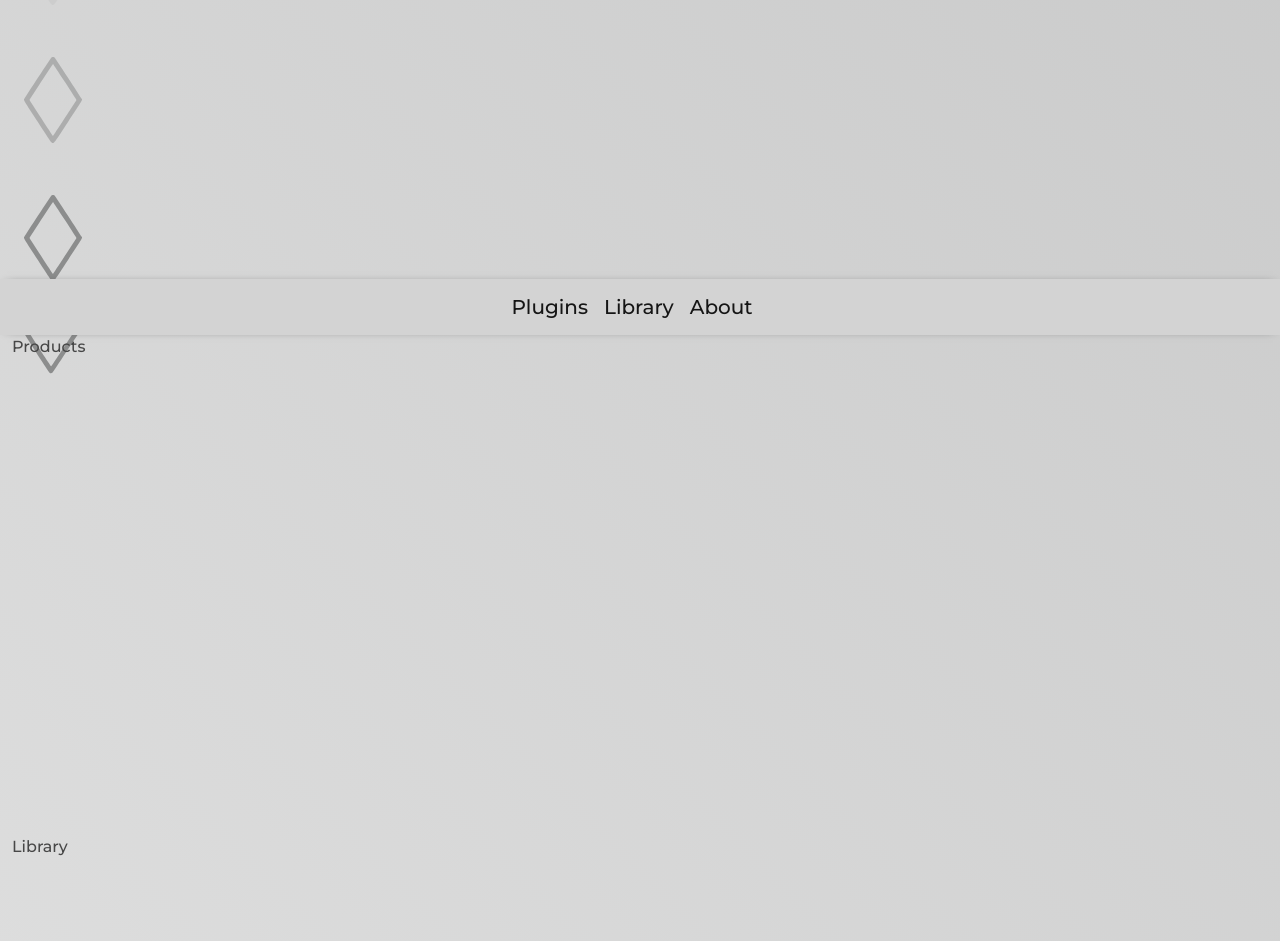
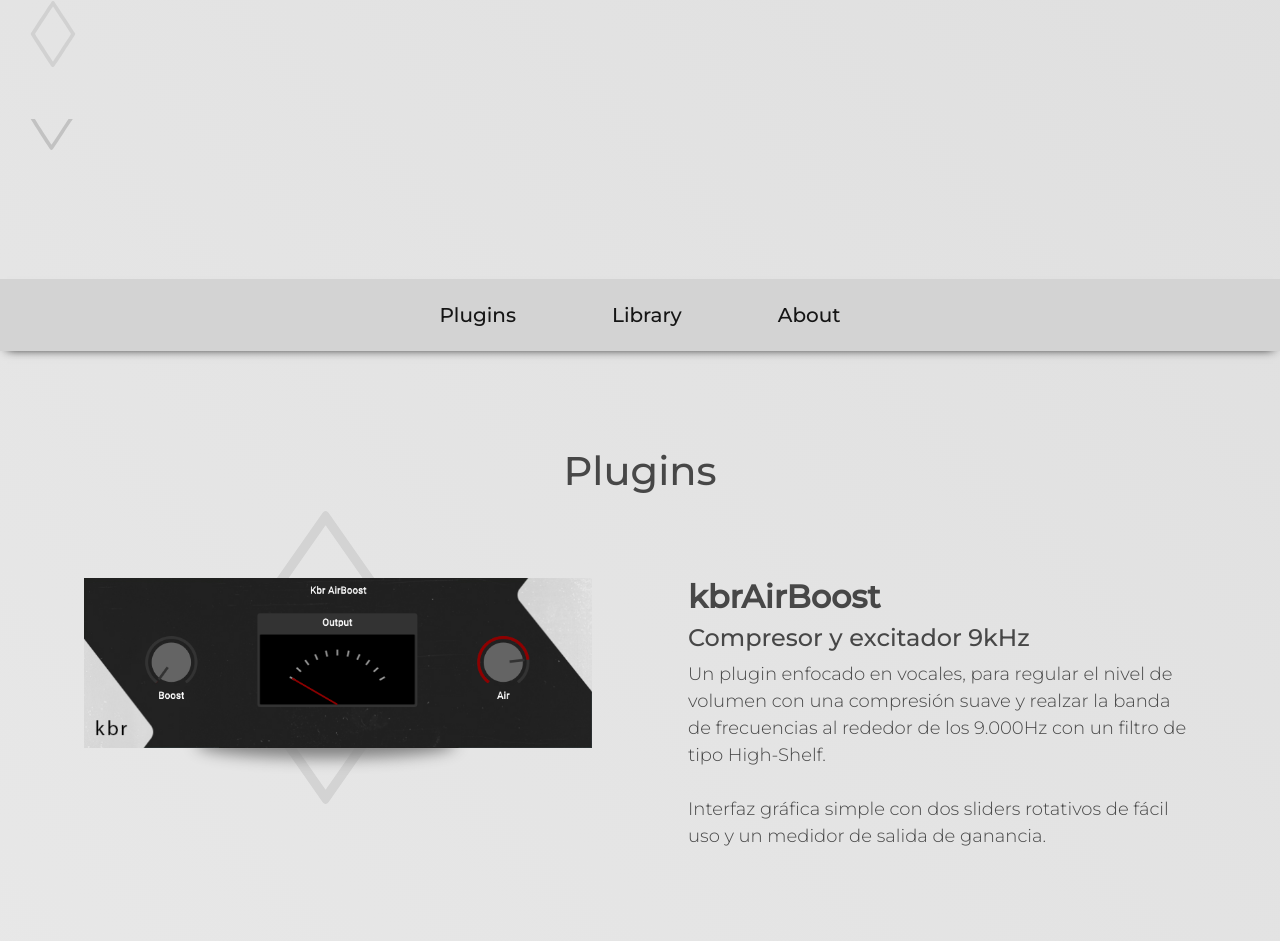
Before and after one commit to GiustiRo/kbrweb, an Angular app: page / in a window 1280 px wide. Shown: the part 521-1462 px from the top of the page. Built offline with nearby package versions, Linux system fonts and the light colour scheme.

Commit message:
creado componente para listar plugins con diferentes estilos.

```diff
--- a/src/app/app.component.html
+++ b/src/app/app.component.html
@@ -4,10 +4,10 @@
 <div class="container-fluid px-0 full-h d-flex align-items-center gradient">
   <div class="col-12 d-flex full-h">
     <div class="col-1">
-      <div class="mt-2 mb-3 my-md-4 mt-lg-4 mb-lg-5 text-center" *ngFor="let svg of rhombs; let i=index">
-        <svg [style]="'animation-delay:' + i + 's'" class="svg-padding" id="svg" xmlns="http://www.w3.org/2000/svg" xmlns:xlink="http://www.w3.org/1999/xlink" width="90" height="90" viewBox="0, 0, 400, 400"><g id="svgg"><path id="path0" d="M192.629 2.539 C 190.447 4.622,73.395 183.048,67.447 193.359 C 62.813 201.391,56.221 189.801,130.317 303.906 C 195.254 403.908,192.431 400.000,199.736 400.000 C 206.120 400.000,204.607 402.104,270.644 301.386 C 343.494 190.276,337.155 201.337,332.553 193.359 C 326.605 183.048,209.553 4.622,207.371 2.539 C 203.443 -1.210,196.557 -1.210,192.629 2.539 M254.688 115.689 C 284.551 161.266,308.984 199.206,308.984 200.000 C 308.984 201.336,200.871 367.179,200.000 367.179 C 199.129 367.179,91.016 201.336,91.016 200.000 C 91.016 198.664,199.129 32.821,200.000 32.821 C 200.215 32.821,224.824 70.112,254.688 115.689 " stroke="none" [attr.fill]="svgcolor" fill-rule="evenodd"></path></g></svg>
+      <div class="mt-2 mb-3 my-md-4 mt-lg-5 mb-lg-5 text-center" *ngFor="let svg of rhombs; let i=index">
+        <svg [style]="'animation-delay:' + i + 's'" class="svg-padding" id="svg" xmlns="http://www.w3.org/2000/svg" xmlns:xlink="http://www.w3.org/1999/xlink" width="70" height="70" viewBox="0, 0, 400, 400"><g id="svgg"><path id="path0" d="M192.629 2.539 C 190.447 4.622,73.395 183.048,67.447 193.359 C 62.813 201.391,56.221 189.801,130.317 303.906 C 195.254 403.908,192.431 400.000,199.736 400.000 C 206.120 400.000,204.607 402.104,270.644 301.386 C 343.494 190.276,337.155 201.337,332.553 193.359 C 326.605 183.048,209.553 4.622,207.371 2.539 C 203.443 -1.210,196.557 -1.210,192.629 2.539 M254.688 115.689 C 284.551 161.266,308.984 199.206,308.984 200.000 C 308.984 201.336,200.871 367.179,200.000 367.179 C 199.129 367.179,91.016 201.336,91.016 200.000 C 91.016 198.664,199.129 32.821,200.000 32.821 C 200.215 32.821,224.824 70.112,254.688 115.689 " stroke="none" [attr.fill]="svgcolor" fill-rule="evenodd"></path></g></svg>
       </div>
-      <div class="mt-0 mb-4 text-center"><svg style="animation-delay: 6s;" class="svg-padding" id="svg" version="1.1" xmlns="http://www.w3.org/2000/svg" xmlns:xlink="http://www.w3.org/1999/xlink" width="90" height="90" viewBox="0, 100, 400,214.67181467181467"><g id="svgg"><path id="path0" d="M61.150 0.656 C 59.266 1.187,178.273 186.524,183.793 191.657 C 188.037 195.604,193.669 195.459,198.059 191.289 C 199.498 189.922,228.344 146.583,262.162 94.981 C 319.295 7.801,323.823 1.124,326.110 0.681 C 329.387 0.045,307.307 -0.122,302.134 0.499 L 298.090 0.985 245.141 81.767 C 216.020 126.197,191.884 162.548,191.506 162.548 C 189.832 162.548,85.009 1.166,86.337 0.633 C 88.009 -0.038,63.535 -0.015,61.150 0.656 " stroke="none" [attr.fill]="svgcolor" fill-rule="evenodd"></path></g></svg></div>
+      <div class="mt-0 mb-4 text-center"><svg style="animation-delay: 6s;" class="svg-padding" id="svg" version="1.1" xmlns="http://www.w3.org/2000/svg" xmlns:xlink="http://www.w3.org/1999/xlink" width="70" height="70" viewBox="0, 100, 400,214.67181467181467"><g id="svgg"><path id="path0" d="M61.150 0.656 C 59.266 1.187,178.273 186.524,183.793 191.657 C 188.037 195.604,193.669 195.459,198.059 191.289 C 199.498 189.922,228.344 146.583,262.162 94.981 C 319.295 7.801,323.823 1.124,326.110 0.681 C 329.387 0.045,307.307 -0.122,302.134 0.499 L 298.090 0.985 245.141 81.767 C 216.020 126.197,191.884 162.548,191.506 162.548 C 189.832 162.548,85.009 1.166,86.337 0.633 C 88.009 -0.038,63.535 -0.015,61.150 0.656 " stroke="none" [attr.fill]="svgcolor" fill-rule="evenodd"></path></g></svg></div>
     </div>
     <div class="col-11 d-flex align-items-center">
       <div class="row">
@@ -17,18 +17,18 @@
     </div>
     </div>
 </div>
-<nav class="navbar sticky-top navbar-light justify-content-center container-shadow">
-  <a class="navbar-brand" href="#plugins">Plugins</a>
-  <a class="navbar-brand" href="#library">Library</a>
-  <a class="navbar-brand" href="#about">About</a>
+<nav class="navbar sticky-top navbar-light justify-content-center container-shadow py-3">
+  <a class="navbar-brand mx-lg-5" href="#plugins">Plugins</a>
+  <a class="navbar-brand mx-lg-5" href="#library">Library</a>
+  <a class="navbar-brand mx-lg-5" href="#about">About</a>
 </nav>
-<div id="plugins" class="container-fluid position-relative" style="height: 500px;">
-  Products
+<div id="plugins" class="container-fluid position-relative py-5 px-lg-5" style="height: auto;">
+  <app-plugins [svgcolor]="svgcolor"></app-plugins>
 </div>
-<div id="library" class="container-fluid position-relative" style="height: 500px;">
-  Library
+<div id="library" class="container-fluid position-relative py-5 px-lg-5" style="height: 500px;">
+  <h1 class="mt-5 text-center">Library</h1>
 </div>
-<div id="about" class="container-fluid position-relative" style="height: 500px;">
-  About
+<div id="about" class="container-fluid position-relative py-5 px-lg-5" style="height: 500px;">
+  <h1 class="mt-5 text-center">About</h1>
 </div>
 </div>
--- a/src/app/app.component.ts
+++ b/src/app/app.component.ts
@@ -7,27 +7,27 @@ import { AfterViewInit, Component, DoCheck, OnInit } from '@angular/core';
 })
 export class AppComponent implements OnInit{
   title = 'kbrweb'
-  svgcolor = "#8c8d8d";
-  rhombs = [1,1,1,1,1]; // 5
+  svgcolor = "#c2c2c2";
+  rhombs = [1,1,1,1]; // 5
 
   ngOnInit(){
     if (window.innerWidth < 1200) {
+      this.rhombs = [1,1,1,1] // 5
+    } else if (window.innerWidth > 1200){
       this.rhombs = [1,1,1,1,1] // 5
-    } else if (window.innerWidth > 1200){
-      this.rhombs = [1,1,1,1,1,1] // 6
     } else if (window.innerWidth > 1440){
-      this.rhombs = [1,1,1,1,1,1,1] // 7
+      this.rhombs = [1,1,1,1,1,1] // 7
     }
     this.windowResize();
   }
   windowResize(){
     window.onresize = () => {
       if (window.innerWidth < 1200) {
-        this.rhombs = [1,1,1,1,1] // 5
+        this.rhombs = [1,1,1,1] // 5
       } else if (window.innerWidth > 1200){
-        this.rhombs = [1,1,1,1,1,1] // 6
+        this.rhombs = [1,1,1,1,1] // 6
       } else if (window.innerWidth > 1440){
-        this.rhombs = [1,1,1,1,1,1,1] // 7
+        this.rhombs = [1,1,1,1,1,1] // 7
       }
     }
   }
--- a/src/app/app.module.ts
+++ b/src/app/app.module.ts
@@ -5,10 +5,12 @@ import { BrowserModule } from '@angular/platform-browser';
 
 import { AppRoutingModule } from './app-routing.module';
 import { AppComponent } from './app.component';
+import { PluginsComponent } from './plugins/plugins/plugins.component';
 
 @NgModule({
   declarations: [
-    AppComponent
+    AppComponent,
+    PluginsComponent
   ],
   imports: [
     BrowserModule,
--- /dev/null
+++ b/src/app/plugins/plugins/plugins.component.html
@@ -0,0 +1,37 @@
+<h1 class="mt-5 text-center">Plugins</h1>
+<br>
+  <div class="col-12 text-center mt-5 mb-5" *ngFor="let plugin of plugins; let i=index">
+    <div class="row d-flex" [ngClass]="i % 2 == 0? 'flex-row-reverse' : 'flex-row'">
+      <div class="col-12 col-lg-6 px-lg-5 plugin-desc" [ngClass]="i % 2 == 0? 'all-left' : 'all-right'">
+          <h2 class="font-weight-bold">{{plugin.title}}</h2>
+          <div class="row">
+              <h4>{{plugin.cont.subtitle}}</h4>
+          </div>
+          <div class="row">
+              <p [innerHtml]="plugin.cont.desc"></p>
+          </div>
+      </div>
+      <div class="col-12 col-lg-6 px-lg-5">
+          <div class="row">
+              <img class="plugin-img" [src]="plugin.img" style="width: 100%;" alt="">
+              <div class="row">
+
+                  <div class="rombo-fondo"></div>
+              </div>
+              <div class="row">
+                  <div class="product-shadow"></div>
+
+              </div>
+          </div>
+      </div>
+    </div>
+    <br>
+    <div class="row d-flex align-items-center my-5">
+        <div class="col"><div class="section-line" style="margin-left: auto;"></div></div>
+        <div class="col-1">
+            <svg class="svg-padding" id="svg" xmlns="http://www.w3.org/2000/svg" xmlns:xlink="http://www.w3.org/1999/xlink" width="70" height="70" viewBox="0, 0, 400, 400"><g id="svgg"><path id="path0" d="M192.629 2.539 C 190.447 4.622,73.395 183.048,67.447 193.359 C 62.813 201.391,56.221 189.801,130.317 303.906 C 195.254 403.908,192.431 400.000,199.736 400.000 C 206.120 400.000,204.607 402.104,270.644 301.386 C 343.494 190.276,337.155 201.337,332.553 193.359 C 326.605 183.048,209.553 4.622,207.371 2.539 C 203.443 -1.210,196.557 -1.210,192.629 2.539 M254.688 115.689 C 284.551 161.266,308.984 199.206,308.984 200.000 C 308.984 201.336,200.871 367.179,200.000 367.179 C 199.129 367.179,91.016 201.336,91.016 200.000 C 91.016 198.664,199.129 32.821,200.000 32.821 C 200.215 32.821,224.824 70.112,254.688 115.689 " stroke="none" [attr.fill]="svgcolor" fill-rule="evenodd"></path></g></svg>
+              </div>
+        <div class="col"><div class="section-line" style="margin-right: auto;"></div></div>
+    </div>
+    <br>
+  </div>
--- /dev/null
+++ b/src/app/plugins/plugins/plugins.component.scss
@@ -0,0 +1,28 @@
+.plugin-img{
+    z-index: 5;
+}
+.all-left{
+    text-align: left !important;
+}
+.all-right{
+    text-align: right !important;
+}
+.plugin-desc{
+    h2{
+        font-weight: 800;
+    }
+    p{
+        font-weight: 300;
+    }
+}
+.rombo-fondo {
+    left: calc(50% - 7vmax);
+    margin-top: -14vmax;
+    height: 14vmax;
+    width: 14vmax;
+    border: 10px solid lightgray;
+    position: relative;
+    z-index: 1;
+    transform: rotate(45deg) skew(10deg, 10deg);
+    border-radius: 5px;
+}
--- /dev/null
+++ b/src/app/plugins/plugins/plugins.component.ts
@@ -0,0 +1,43 @@
+import { Component, Input, OnInit } from '@angular/core';
+
+@Component({
+  selector: 'app-plugins',
+  templateUrl: './plugins.component.html',
+  styleUrls: ['./plugins.component.scss']
+})
+export class PluginsComponent implements OnInit {
+  @Input() svgcolor: string = '';
+  plugins = [
+    {
+      title: 'kbrAirBoost',
+      cont: {
+        subtitle: 'Compresor y excitador 9kHz',
+        desc: `
+        Un plugin enfocado en vocales, para regular el nivel de volumen con una compresión suave y realzar la banda de frecuencias al rededor de los 9.000Hz con un filtro de tipo High-Shelf.
+        <br>
+        <br>
+        Interfaz gráfica simple con dos sliders rotativos de fácil uso y un medidor de salida de ganancia.
+        `
+      },
+      img: './../../assets/plugins/kbrAirBoost/kbrAirBoost_snap.png'
+    },
+    {
+      title: 'kbrVerb',
+      cont: {
+        subtitle: 'Reverberación paralela',
+        desc: `
+        Un plugin enfocado en vocales, para regular el nivel de volumen con una compresión suave y realzar la banda de frecuencias al rededor de los 9.000Hz con un filtro de tipo High-Shelf.
+        <br>
+        <br>
+         Interfaz gráfica simple con dos sliders rotativos de fácil uso y un medidor de salida de ganancia.
+        `
+      },
+      img: './../../assets/plugins/kbrAirBoost/kbrAirBoost_snap.png'
+    }
+  ]
+  constructor() { }
+
+  ngOnInit(): void {
+  }
+
+}
--- a/src/styles.scss
+++ b/src/styles.scss
@@ -7,9 +7,11 @@ body{
 body * {
     font-family: 'Montserrat', sans-serif;
     color: rgb(71, 71, 71);
+    transition: 0.3;
+    font-size: 18px;
 }
 .body{
-    background: linear-gradient(225deg, #8c8d8d, #ffffff);
+    background: linear-gradient(225deg, #bebebe, #ffffff);
     background-size: 400% 400%;
 
     -webkit-animation: gradient 5s ease infinite alternate;
@@ -37,12 +39,27 @@ body * {
 }
 
 .container-shadow{
-    box-shadow: 0 0 10px -7px black;
+    box-shadow: 0 5px 10px -7px black;
     background-color: lightgray;
 }
-
-
-
+.product-shadow {
+    box-shadow: 0 50px 15px 10px grey;
+    border-radius: 100%;
+    height: 10px;
+    width: 47% !important;
+    bottom: 0;
+    left: 0;
+    margin: auto;
+    margin-top: -60px !important;
+    z-index: 1;
+    // margin-left: -10%;
+}
+.section-line{
+    height: 4px;
+    width: 70%;
+    background-color: lightgray;
+    // border: 2px solid !important;
+}
 
 
 
```
Also changed, not shown: src/assets/plugins/kbrAirBoost/kbrAirBoost_snap.png (added), 1 other file (tests, documents, lock files or other folders).
